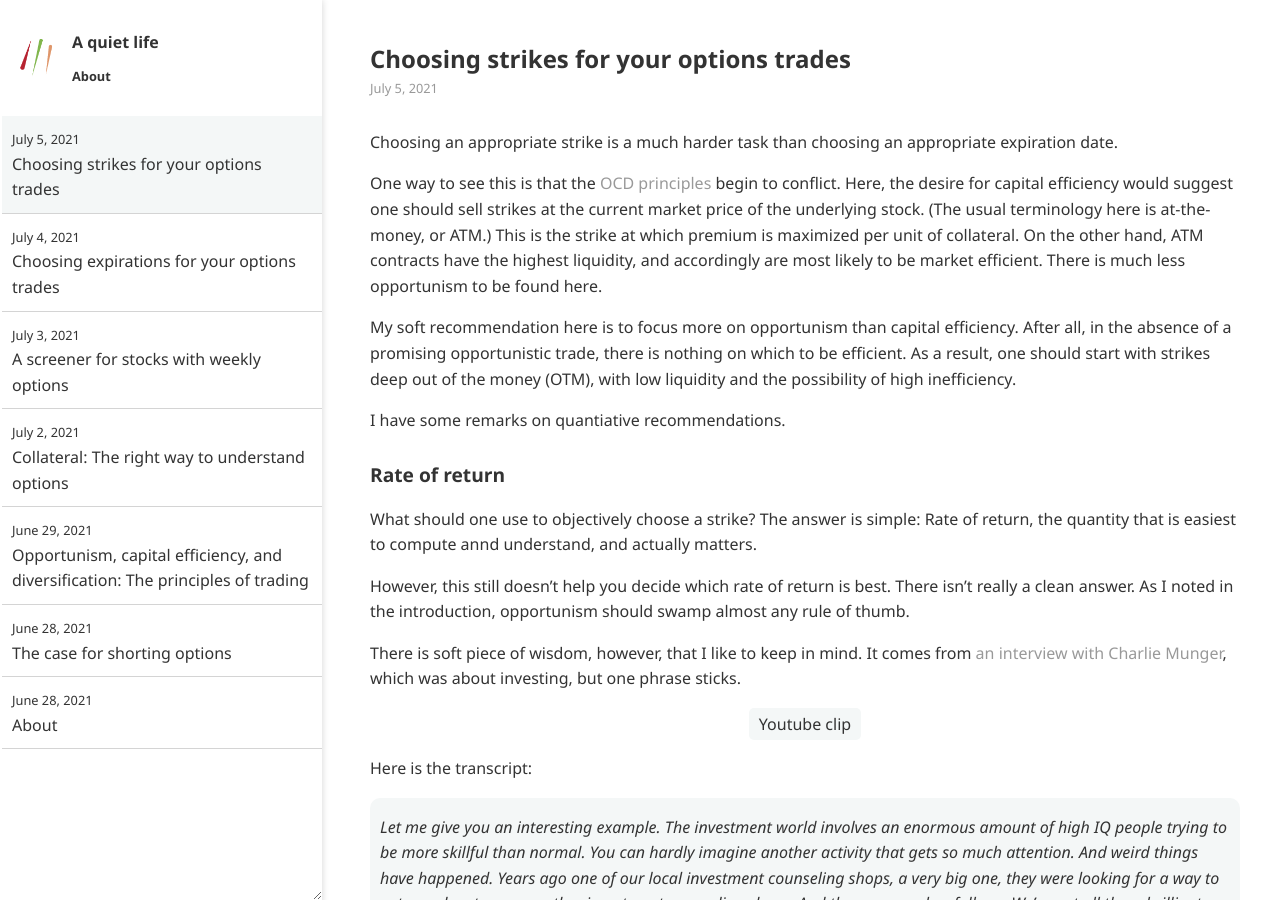
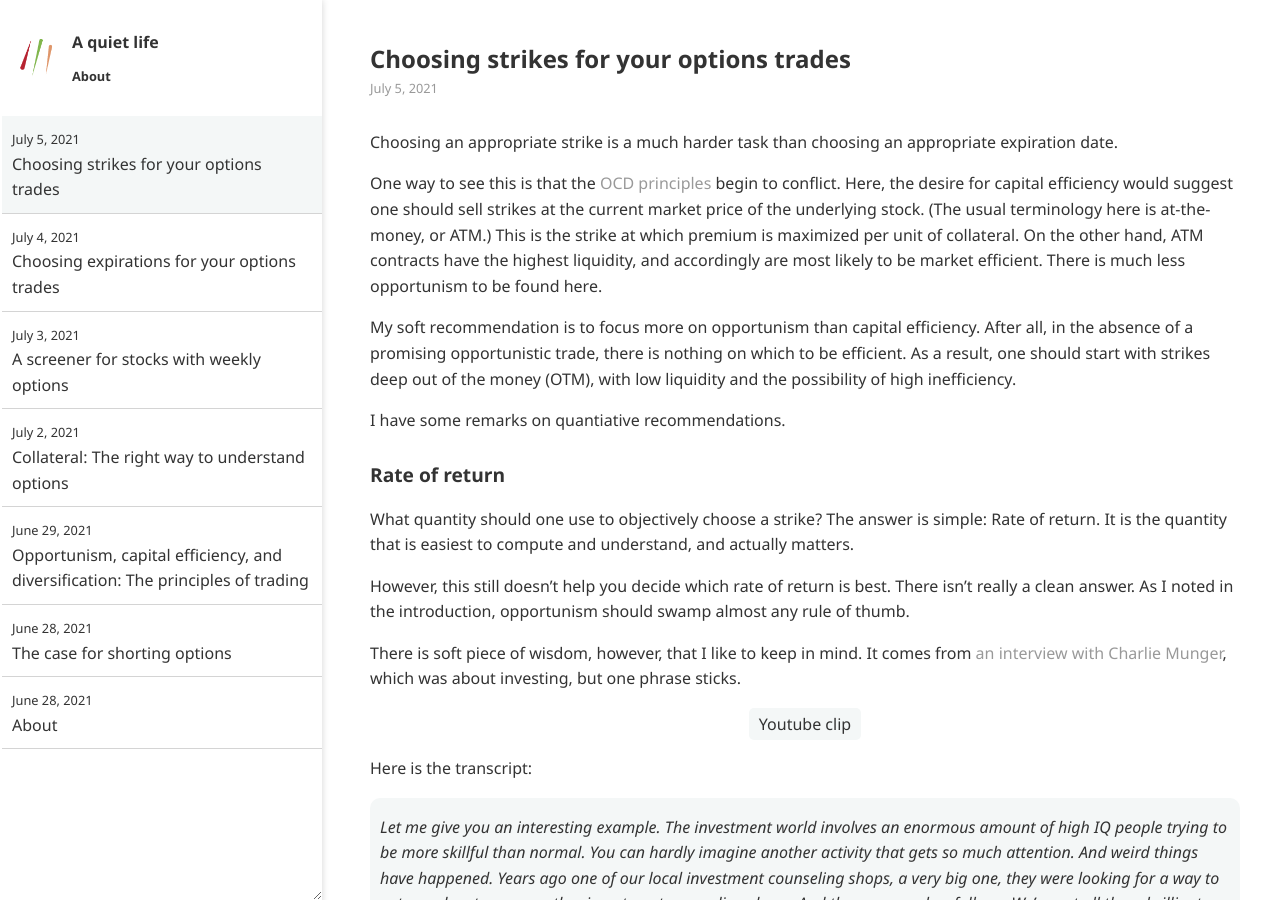
Before and after one commit to ansyblenetwork/aquietlife, a Jekyll site: the page built from _posts/2021-07-05-choosing-strikes.md, in a window 1280 px wide and 900 px high. Built offline with Jekyll 4.4.1, drawn with Linux system fonts in a browser that asks for light colours.

Commit message:
Update 2021-07-05-choosing-strikes.md

```diff
--- a/_posts/2021-07-05-choosing-strikes.md
+++ b/_posts/2021-07-05-choosing-strikes.md
@@ -7,13 +7,13 @@ Choosing an appropriate strike is a much harder task than choosing an appropriat
 One way to see this is that the [OCD principles]({% post_url 2021-06-29-trading-theses %}) begin to conflict. Here, the desire for capital efficiency would suggest one should sell strikes at the current market price of the underlying stock. (The usual terminology here is at-the-money, or ATM.) This is the strike at which premium is maximized per unit of collateral. On the other hand, ATM contracts have the highest liquidity, and accordingly are most likely to be market efficient. There is much less opportunism to be found here.
 
 
-My soft recommendation here is to focus more on opportunism than capital efficiency. After all, in the absence of a promising opportunistic trade, there is nothing on which to be efficient. As a result, one should start with strikes deep out of the money (OTM), with low liquidity and the possibility of high inefficiency.
+My soft recommendation is to focus more on opportunism than capital efficiency. After all, in the absence of a promising opportunistic trade, there is nothing on which to be efficient. As a result, one should start with strikes deep out of the money (OTM), with low liquidity and the possibility of high inefficiency.
 
 I have some remarks on quantiative recommendations.
 
 ### Rate of return
 
-What should one use to objectively choose a strike? The answer is simple: Rate of return, the quantity that is easiest to compute annd understand, and actually matters.
+What quantity should one use to objectively choose a strike? The answer is simple: Rate of return. It is the quantity that is easiest to compute and understand, and actually matters.
 
 However, this still doesn't help you decide which rate of return is best. There isn't really a clean answer. As I noted in the introduction, opportunism should swamp almost any rule of thumb.
 
```
